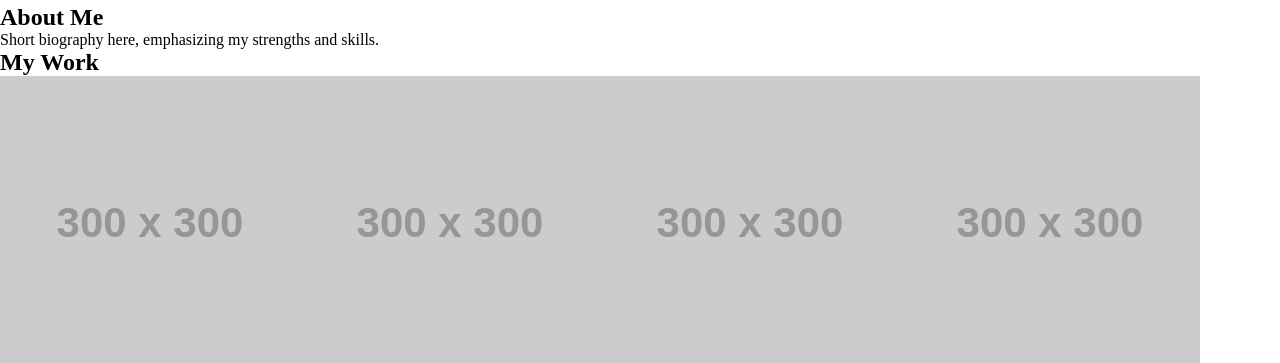
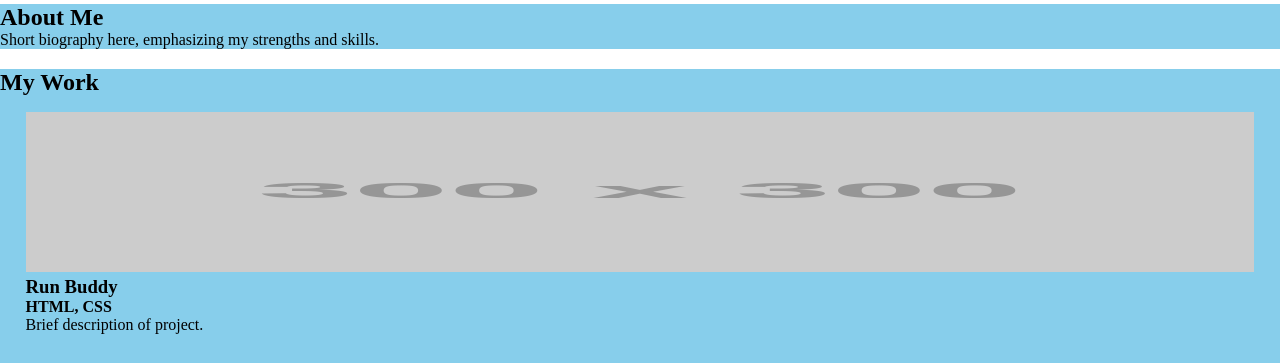
Before and after one commit to FinnStitcher/portfolio, a plain HTML site: page index.html in a window 1280 px wide. Shown: the part 116-479 px from the top of the page. Drawn offline with Linux system fonts and the light colour scheme; placeholder pictures from the web are drawn by us.

Commit message:
body flexed

```diff
--- a/assets/css/style.css
+++ b/assets/css/style.css
@@ -3,7 +3,7 @@
     box-sizing: border-box;
 }
 
-.flex-row {
+.flex {
     display: flex; flex-wrap: wrap;
 }
 
@@ -42,6 +42,39 @@ header nav {
 }
 
 
+/* MAIN */
+
+#about {
+    background: skyblue;
+}
+
+#work {
+    background: skyblue;
+}
+
+main {
+    flex-direction: column;
+    gap: 20px;
+    margin-bottom: 20px;
+}
+
+.examples article {
+    flex: 1 1 100vw;
+    margin: 2vh 2vw;
+}
+
+.examples img {
+    height: 100px;
+    width: 100%;
+}
+
+.examples article:first-child img {
+    height: 160px;
+}
+
+
+/* MEDIA QUERIES */
+
 @media screen and (min-width: 768px) {
     header div {
         flex: 1 1 0;
@@ -50,4 +83,23 @@ header nav {
     header nav {
         flex: 1 1 0;
     }
+
+    .examples {
+        flex-direction: row;
+    }
+
+    .examples article {
+        flex-basis: 40vw;
+    }
+
+    .examples article:first-child {
+        flex: 2 1 100vw;
+    }
+
+    .examples article:last-child {
+        flex: 0 1 46vw;
+    }
 }
+
+@media screen and (min-width: 980px) {
+}
--- a/index.html
+++ b/index.html
@@ -8,21 +8,21 @@
         <link rel="stylesheet" href="./assets/css/style.css">
     </head>
     <body>
-        <header class="flex-row">
+        <header class="flex">
             <div class="img-container">
                 <img src="https://via.placeholder.com/100" />
             </div>
-            <div class="flex-row">
+            <div class="flex">
                 <h1>Portfolio</h1>
             </div>
-            <nav class="flex-row">
+            <nav class="flex">
                 <a href="#about">About Me</a>
                 <a href="#work">My Work</a>
                 <a href="#contact">Contact Me</a>
             </nav>
         </header>
 
-        <main class="flex-row">
+        <main class="flex">
             <section id="about">
                 <h2>About Me</h2>
                 <p>Short biography here, emphasizing my strengths and skills.</p>
@@ -31,8 +31,8 @@
             <section id="work">
                 <h2>My Work</h2>
 
-                <div class="flex-row examples">
-                    <article class="first-example">
+                <div class="flex examples">
+                    <article class="first">
                         <img class="first-img" src="https://via.placeholder.com/300" />
                         <h3>Run Buddy</h3>
                         <h4>HTML, CSS</h4>
```
